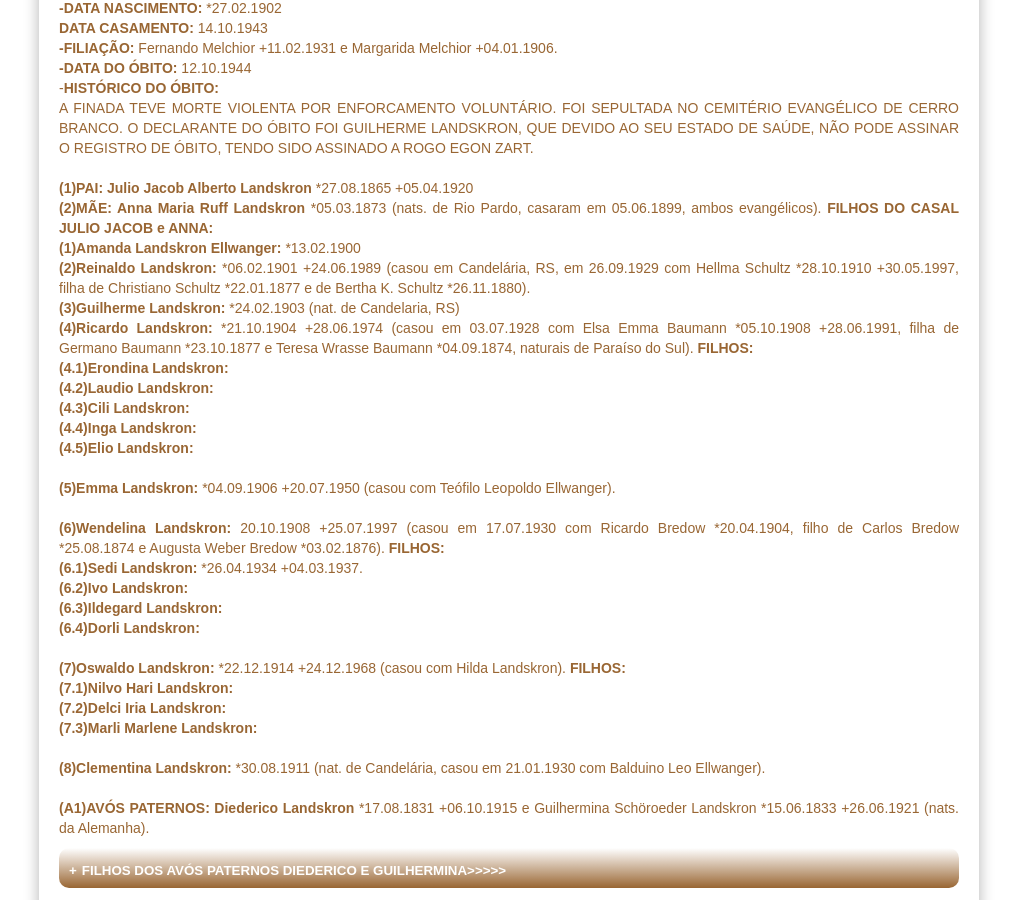
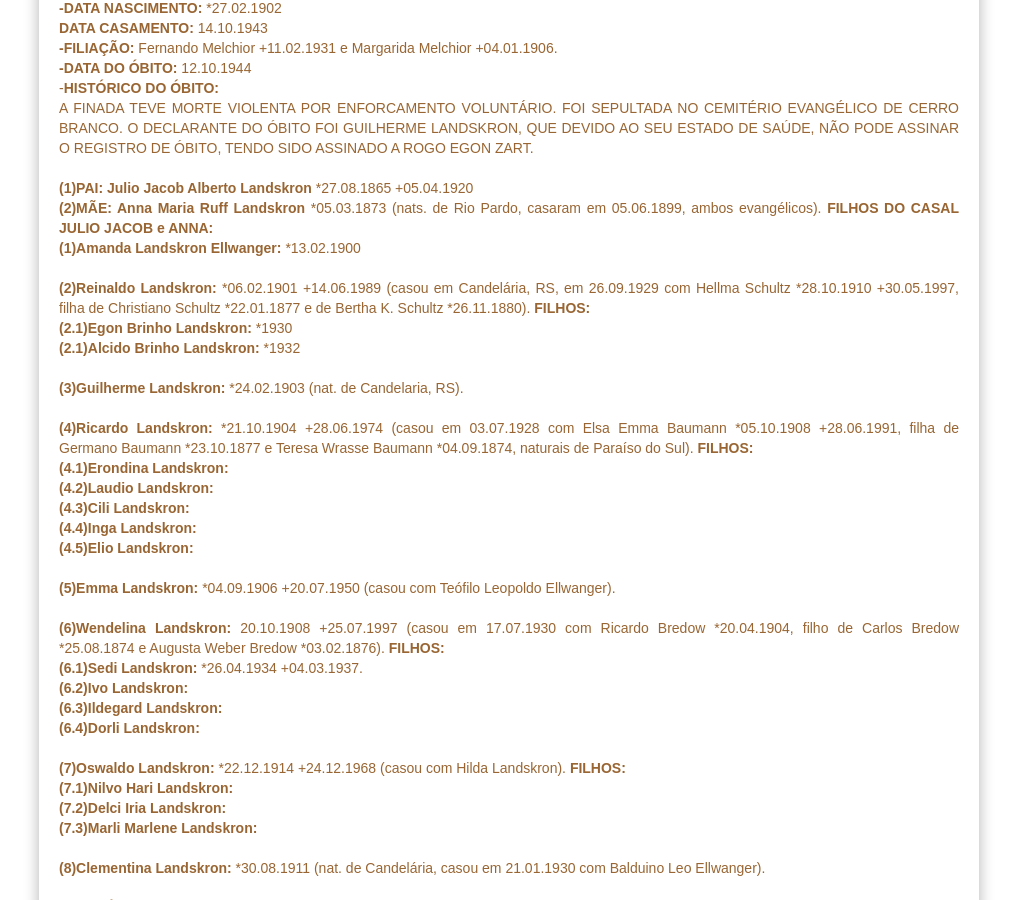
Before and after one commit to claudiovargas1955/claudiovargas1955.github.io, a Jekyll site: the page built from _pages/arvore-genealogica-de-guilherme landskron.html, in a window 1280 px wide and 900 px high, scrolled down 1134 px. Shown: the whole window, without its empty margins (131-1148 px from the left). Built offline with Jekyll 4.4.1, drawn with Linux system fonts in a browser that asks for light colours; some web fonts are replaced.

Commit message:
Update arvore-genealogica-de-guilherme landskron.html

```diff
--- a/_pages/arvore-genealogica-de-guilherme landskron.html
+++ b/_pages/arvore-genealogica-de-guilherme landskron.html
@@ -104,10 +104,15 @@ ZART.<br><br>
 <b>(1)PAI: Julio Jacob Alberto Landskron </b>*27.08.1865 +05.04.1920 <br>
 <b>(2)MÃE: Anna Maria Ruff Landskron </b>*05.03.1873 (nats. de Rio Pardo, casaram em 05.06.1899, ambos evangélicos). <b>FILHOS DO
 CASAL JULIO JACOB e ANNA:</b><br>
-<b>(1)Amanda Landskron Ellwanger: </b>*13.02.1900<br>
-<b>(2)Reinaldo Landskron: </b>*06.02.1901 +24.06.1989 (casou em Candelária, RS, em 26.09.1929 com Hellma Schultz *28.10.1910 +30.05.1997,
-filha de Christiano Schultz *22.01.1877 e de Bertha K. Schultz *26.11.1880).<br>
-<b>(3)Guilherme Landskron: </b>*24.02.1903 (nat. de Candelaria, RS)<br>
+<b>(1)Amanda Landskron Ellwanger: </b>*13.02.1900<br><br>
+
+<b>(2)Reinaldo Landskron: </b>*06.02.1901 +14.06.1989 (casou em Candelária, RS, em 26.09.1929 com Hellma Schultz *28.10.1910 +30.05.1997,
+filha de Christiano Schultz *22.01.1877 e de Bertha K. Schultz *26.11.1880). <b>FILHOS:</b><br>
+<b>(2.1)Egon Brinho Landskron: </b>*1930 <br>
+<b>(2.1)Alcido Brinho Landskron: </b>*1932<br><br>
+
+<b>(3)Guilherme Landskron: </b>*24.02.1903 (nat. de Candelaria, RS).<br><br>
+
 <b>(4)Ricardo Landskron: </b>*21.10.1904 +28.06.1974 (casou em 03.07.1928 com Elsa Emma Baumann *05.10.1908 +28.06.1991, filha de
 Germano Baumann *23.10.1877 e Teresa Wrasse Baumann *04.09.1874, naturais de Paraíso do Sul). <b>FILHOS:</b><br>
 <b>(4.1)Erondina Landskron: </b><br>
```
